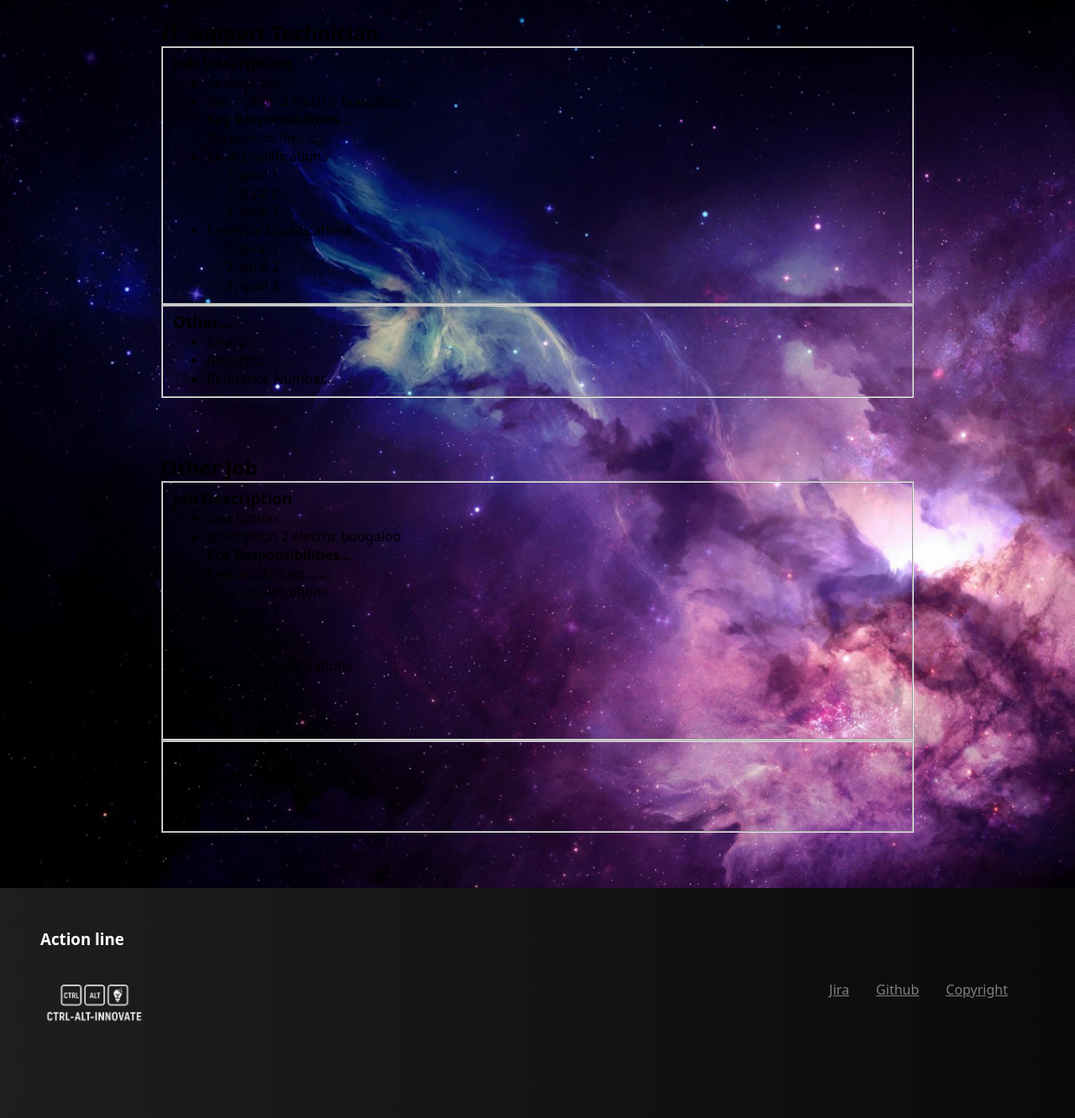
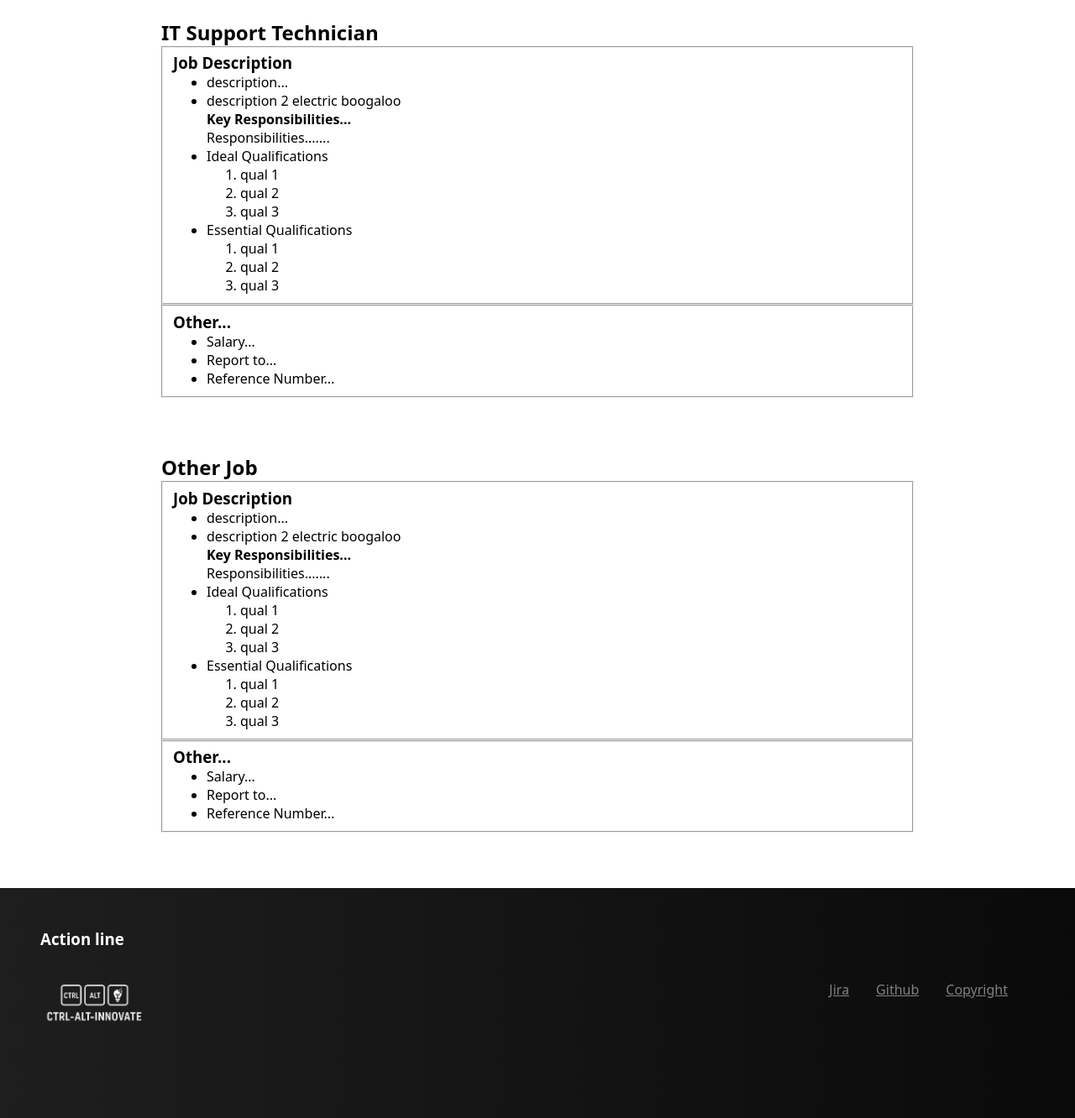
Before and after one commit to Dynamicarian/project2, a PHP site: page /jobs.html in a window 1280 px wide. Shown: the part 121-1453 px from the top of the page at 84% size. Run offline with PHP 8.4, Linux system fonts and the light colour scheme.

Commit message:
Commented out background to help visability in other pages

```diff
--- a/project1/styles/styles.css
+++ b/project1/styles/styles.css
@@ -72,8 +72,8 @@ Can be used anywhere with the following HTML:
 
 /* Contains main page content (between header and footer) */
 .content {
-    background-image: url("images/purple-nebula-wallpaper-for-3840x2160-4k-136-712.jpg");
-    background-size: cover;
+    /*background-image: url("images/purple-nebula-wallpaper-for-3840x2160-4k-136-712.jpg");
+    background-size: cover; Uncomment for background*/
     padding-inline: 15%;
 }
 
```
